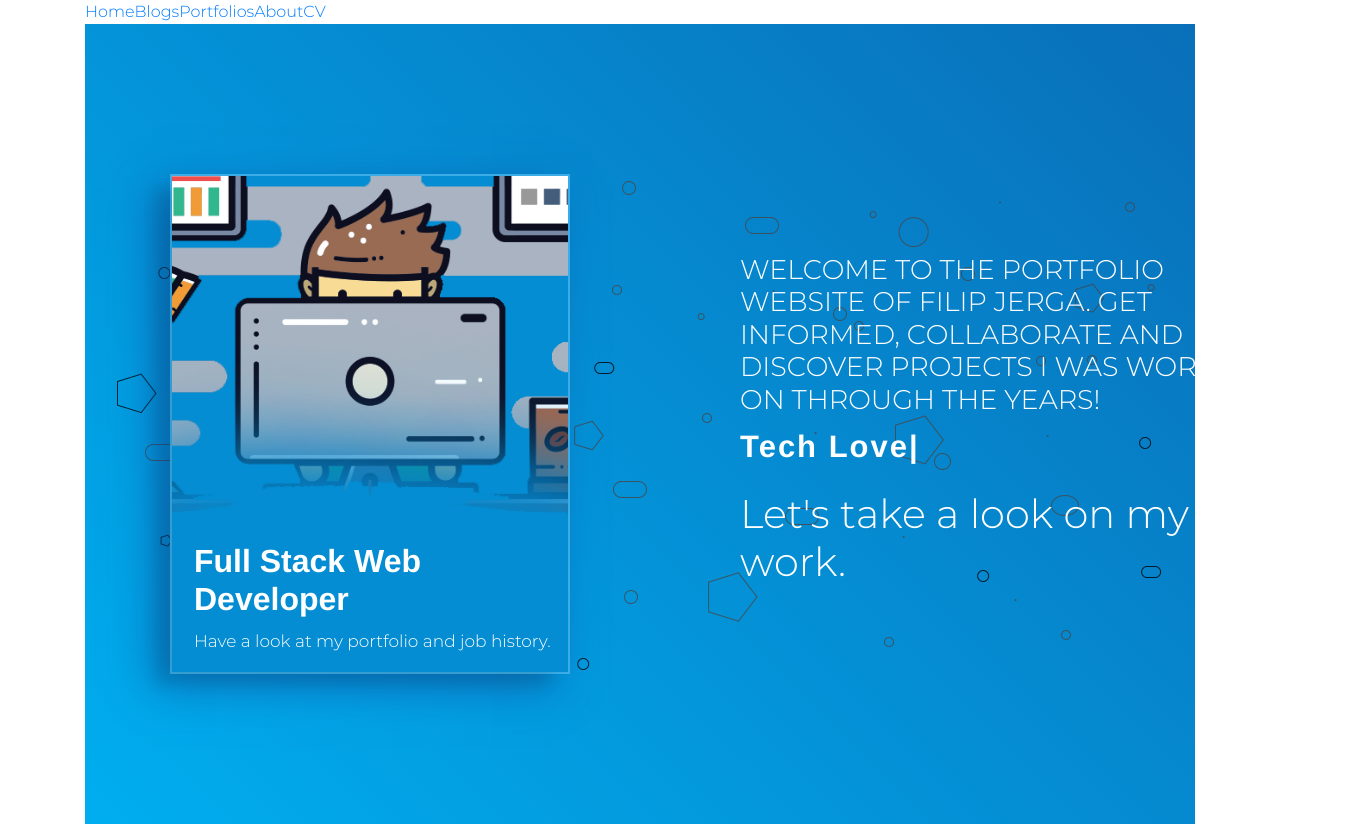
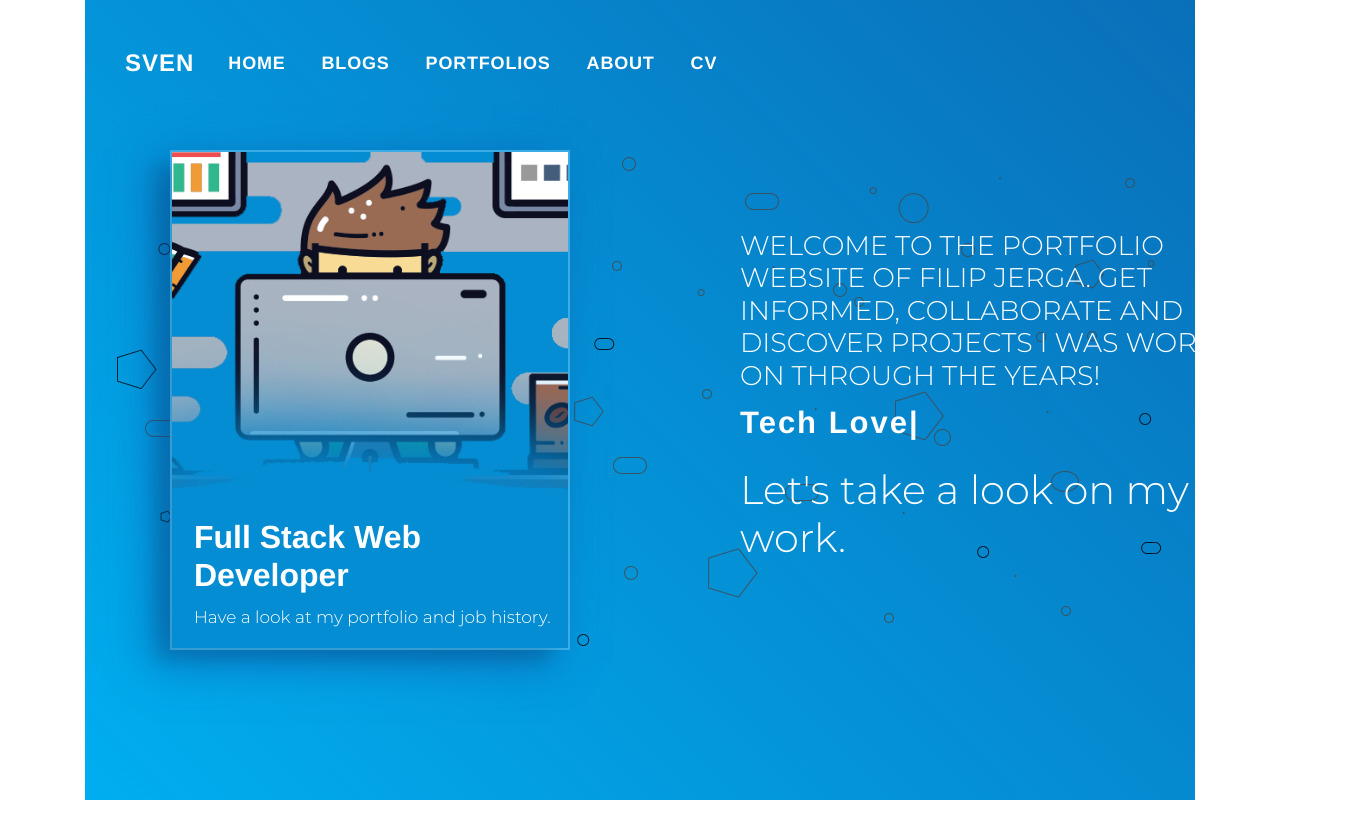
Before and after one commit to sherzing/next-portfolio, a Next.js app: page / in a window 1280 px wide. Shown: the whole page, 1365 px wide, since content can reach past the window. After the commit the page ends 800 px from the top, so only its background shows below. Built offline with nearby package versions, Linux system fonts and the light colour scheme; a web font is replaced by a local one.

Commit message:
add reactstrap navbar with styling

```diff
--- a/components/shared/Header.js
+++ b/components/shared/Header.js
@@ -1,28 +1,89 @@
-import React from 'react'
+// import React from 'react'
+// import Link from 'next/link'
+// class Header extends React.Component {
+
+//     render() {
+//         return (
+//             <React.Fragment>
+            // <Link href="/">
+            //     <a>Home</a>
+            // </Link>
+//             <Link href="/blogs">
+//                 <a>Blogs</a>
+//             </Link>
+//             <Link href="/portfolios">
+//                 <a>Portfolios</a>
+//             </Link>
+//             <Link href="/about">
+//                 <a>About</a>
+//             </Link>
+//             <Link href="/cv">
+//                 <a>CV</a>
+//             </Link>
+//             </React.Fragment>
+//         )
+//     }
+// }
+
+// export default Header
+
+
+
+import React, { useState } from 'react'
 import Link from 'next/link'
-class Header extends React.Component {
+import {
+  Collapse,
+  Navbar,
+  NavbarToggler,
+  NavbarBrand,
+  Nav,
+  NavItem,
+  NavLink,
+  NavbarText
+} from 'reactstrap';
 
-    render() {
-        return (
-            <React.Fragment>
-            <Link href="/">
-                <a>Home</a>
-            </Link>
-            <Link href="/blogs">
-                <a>Blogs</a>
-            </Link>
-            <Link href="/portfolios">
-                <a>Portfolios</a>
-            </Link>
-            <Link href="/about">
-                <a>About</a>
-            </Link>
-            <Link href="/cv">
-                <a>CV</a>
-            </Link>
-            </React.Fragment>
-        )
-    }
+const HeadNavLink= (props) => {
+    const { route, title } = props
+    return (
+        <Link href={route}>
+            <a className="nav-link port-navbar-link">{title}</a>
+        </Link>
+    )
 }
 
-export default Header
+const Header = (props) => {
+  const [isOpen, setIsOpen] = useState(false);
+
+  const toggle = () => setIsOpen(!isOpen);
+
+  return (
+    <div>
+      <Navbar className="port-navbar port-default absolute" color="transparent" dark expand="md">
+        <NavbarBrand className="port-navbar-brand" href="/">Sven</NavbarBrand>
+        <NavbarToggler onClick={toggle} />
+        <Collapse isOpen={isOpen} navbar>
+          <Nav className="mr-auto" navbar>
+            <NavItem className="port-navbar-item">
+                <HeadNavLink route="/" title="Home" />
+            </NavItem>
+            <NavItem className="port-navbar-item">
+                <HeadNavLink route="/blogs" title="Blogs" />
+            </NavItem>
+            <NavItem className="port-navbar-item">
+                <HeadNavLink route="/portfolios" title="Portfolios" />
+            </NavItem>
+            <NavItem className="port-navbar-item">
+                <HeadNavLink route="/about" title="About" />
+            </NavItem>
+            <NavItem className="port-navbar-item">
+                <HeadNavLink route="/cv" title="CV" />
+            </NavItem>
+          </Nav>
+
+        </Collapse>
+      </Navbar>
+    </div>
+  );
+}
+
+export default Header;
--- a/styles/main.scss
+++ b/styles/main.scss
@@ -2,6 +2,7 @@
 
 // PAGES
 @import './index';
+@import './shared/header';
 
 html, body {
     height:100%;
@@ -15,3 +16,7 @@ html, body {
      letter-spacing: 2px;
      color: white;
 }
+
+.absolute {
+    position: absolute;
+}
--- /dev/null
+++ b/styles/shared/_header.scss
@@ -0,0 +1,37 @@
+// HEADER
+  .port-navbar.port-default {
+    width: 100%;
+    z-index: 15;
+    padding: 40px;
+
+    .port-navbar {
+      &-brand {
+        color: white;
+        font-size: 24px;
+        text-transform: uppercase;
+        letter-spacing: 1px;
+        font-weight: bold;
+      }
+
+      &-item {
+        margin-left: 10px;
+        margin-right: 10px;
+      }
+
+      &-link {
+        color: white;
+        font-weight: bold;
+        letter-spacing: 0.8px;
+        font-size: 18px;
+        text-transform: uppercase;
+
+        &.active {
+        color: #dba919;
+        }
+
+        &:hover, &:focus {
+          color: #dba919;
+        }
+      }
+    }
+  }
```
